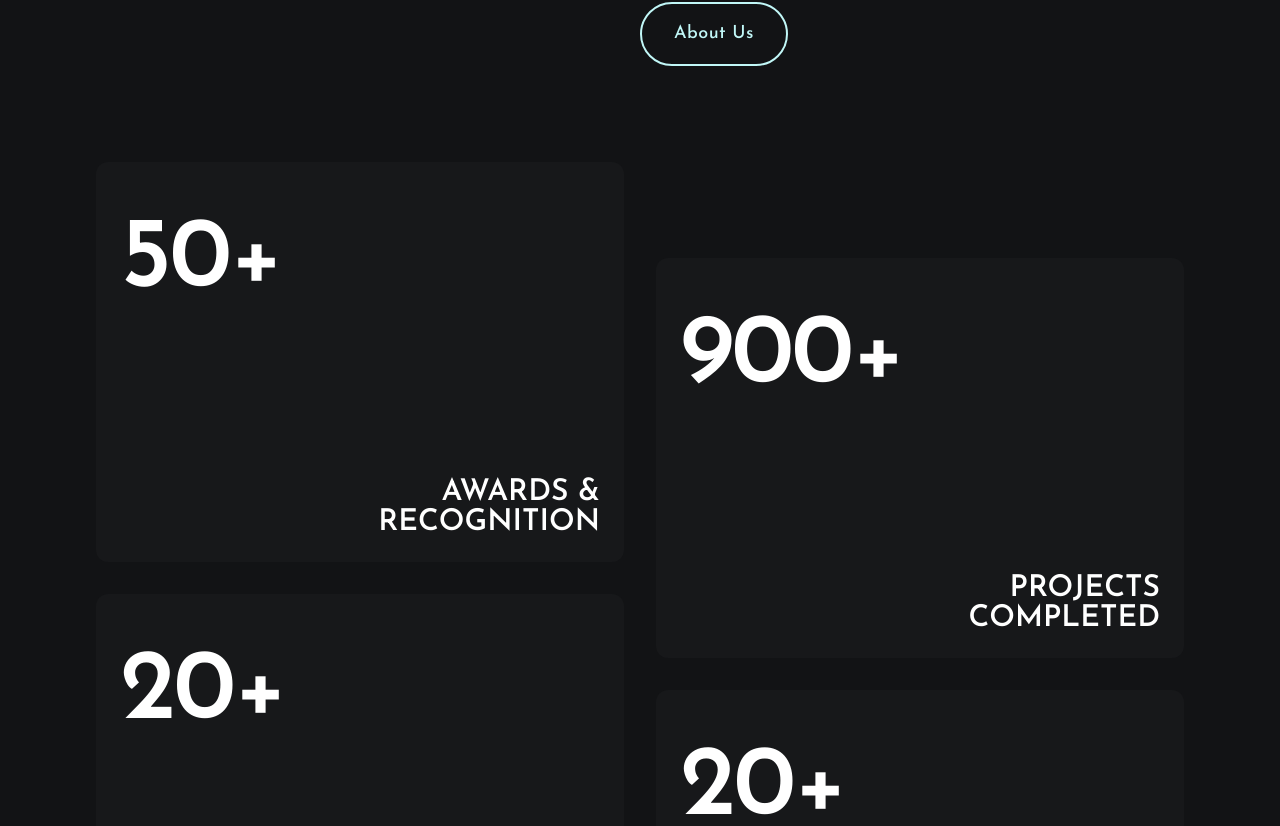
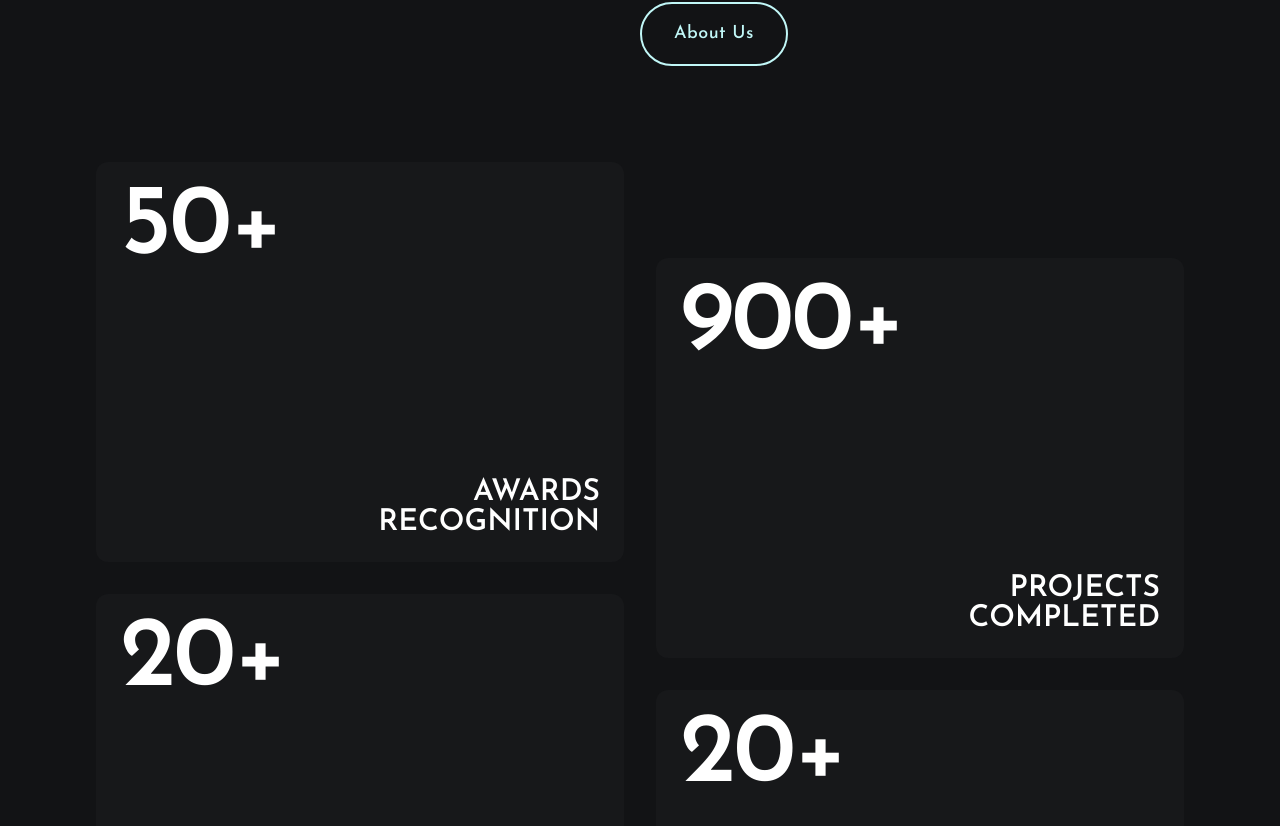
Before and after one commit to sambid10/in, a Next.js app: page / in a window 1280 px wide. Shown: the part 6334-7160 px from the top of the page. Built offline with nearby package versions, Linux system fonts and the light colour scheme.

Commit message:
text animation working on prod?

```diff
--- a/app/components/Pages/AchivementPage/AchivementPage.tsx
+++ b/app/components/Pages/AchivementPage/AchivementPage.tsx
@@ -2,6 +2,62 @@
 
 import React, { useState } from "react"
 import { motion } from "motion/react"
+
+const DURATION = 0.3
+const STAGGER = 0.05
+
+function AnimatedTitle({
+  text,
+  hovered
+}: {
+  text: string
+  hovered: boolean
+}) {
+  return (
+    <div
+      className="relative overflow-hidden"
+      style={{ lineHeight: 0.85 }}
+    >
+      <div>
+        {text.split("").map((letter, i) => (
+          <motion.span
+            key={`top-${i}`}
+            animate={{
+              y: hovered ? "-100%" : "0%"
+            }}
+            transition={{
+              duration: DURATION,
+              ease: "easeInOut",
+              delay: STAGGER * i
+            }}
+            className="inline-block text-[100px] font-semibold tracking-tight"
+          >
+            {letter}
+          </motion.span>
+        ))}
+      </div>
+
+      <div className="absolute inset-0">
+        {text.split("").map((letter, i) => (
+          <motion.span
+            key={`bottom-${i}`}
+            animate={{
+              y: hovered ? "0%" : "100%"
+            }}
+            transition={{
+              duration: DURATION,
+              ease: "easeInOut",
+              delay: STAGGER * i
+            }}
+            className="inline-block text-[100px] font-semibold tracking-tight"
+          >
+            {letter}
+          </motion.span>
+        ))}
+      </div>
+    </div>
+  )
+}
 
 function Card({
   reverse = false,
@@ -42,9 +98,10 @@ function Card({
         backgroundColor: hovered ? color : defcolor,
         transition: "background-color 0.5s ease"
       }}
-            className="h-[400px] rounded-xl p-6 flex flex-col text-white relative hover:text-black"
+      className="h-[400px] rounded-xl p-6 flex flex-col text-white relative hover:text-black overflow-hidden"
     >
-            <h1 className="text-[100px] font-semibold tracking-tight">{title}</h1>
+      <AnimatedTitle text={title} hovered={hovered} />
+
       <p className="text-3xl uppercase absolute right-6 bottom-6 text-right leading-none">
         {subtitle.split("  ").map((word, i) => (
           <span key={i} className="block font-semibold">
@@ -60,12 +117,11 @@ export default function AchievementPage() {
   return (
     <div className="px-24 min-h-screen flex items-center py-24">
       <div className="grid grid-cols-2 gap-8 w-full">
-
         <div className="flex flex-col gap-8">
           <Card
             color="#C73202"
             title="50+"
-                        subtitle="awards &  recognition"
+            subtitle="awards  recognition"
           />
           <Card
             color="#A0C8B8"
@@ -88,7 +144,6 @@ export default function AchievementPage() {
             subtitle="years of  experience"
           />
         </div>
-
       </div>
     </div>
   )
```
Lines whose indentation alone changed are shown as unchanged.
